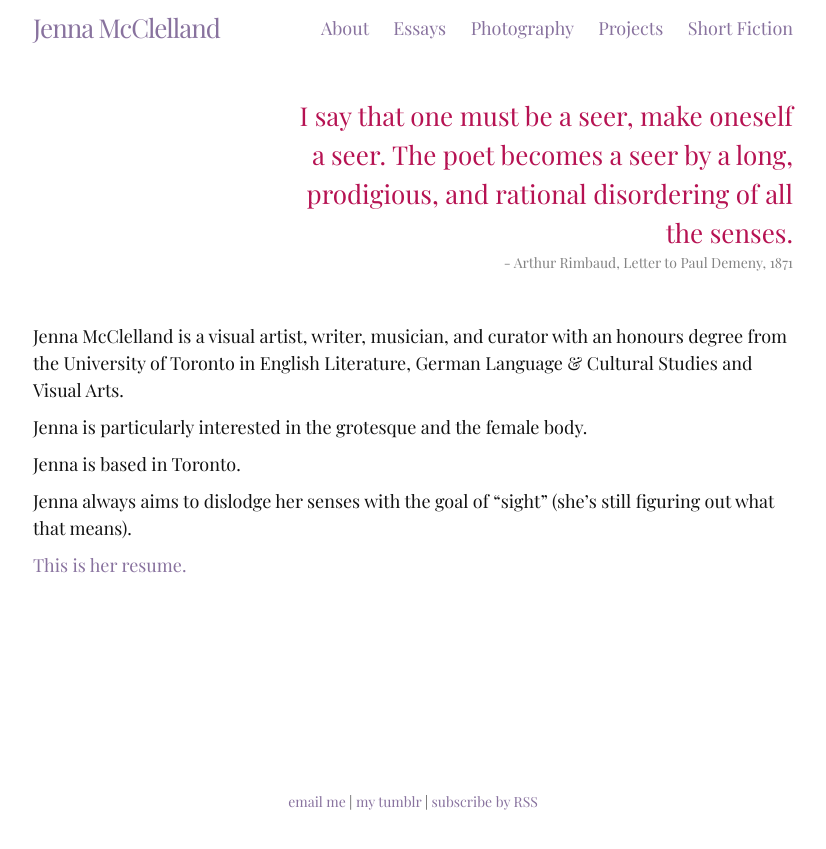
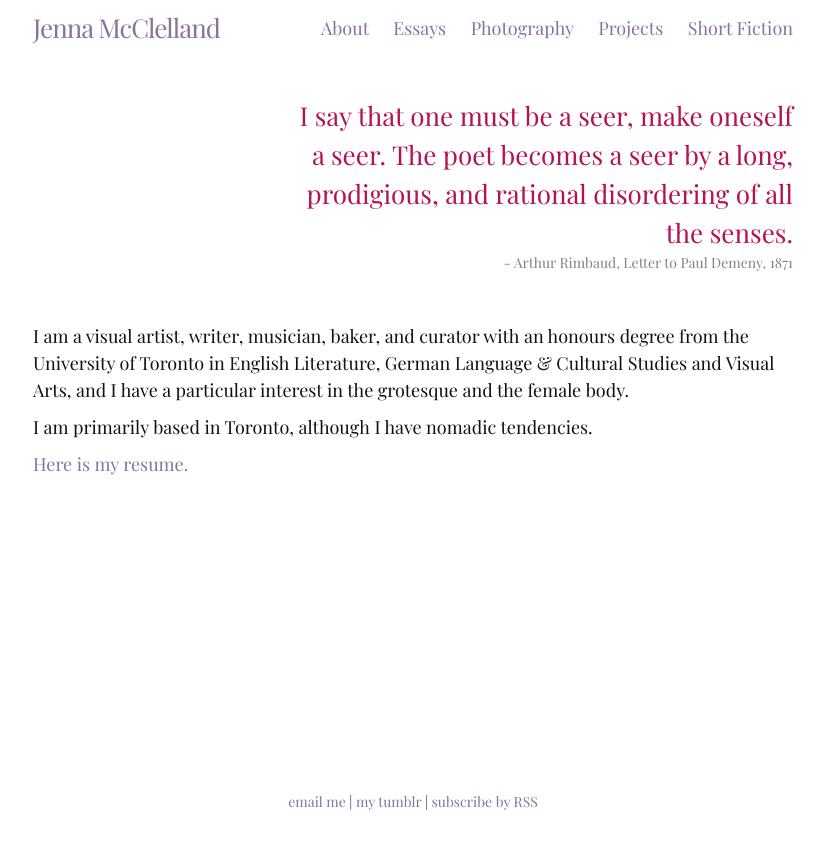
Before and after one commit to jennamcclelland/jennamcclelland.github.io, a Jekyll site: the page built from about.html, in a window 1280 px wide. Shown: the top 849 px of the page, without its empty margins (227-1053 px from the left). Built offline with Jekyll 4.4.1, drawn with Linux system fonts in a browser that asks for light colours.

Commit message:
changing the about page content, and the preview pictures for personal landscapes and summer 77

```diff
--- a/_posts/2014-02-15-summer-prints.markdown
+++ b/_posts/2014-02-15-summer-prints.markdown
@@ -3,7 +3,7 @@ layout: photo
 title: "Summer of '77"
 date: 2015-02-15
 category: photography
-preview: https://googledrive.com/host/0B9DL4N779pZbfjZRWU5xVzNfS0t6Z01yMlBNa3NoME5mTHNsdkhQbHlmU01mXzlUeXc0Mzg/1977%20Summer%20Job%20at%20Festival%20Motor%20Inn%20Chambermaid
+preview: https://googledrive.com/host/0B9DL4N779pZbfjZRWU5xVzNfS0t6Z01yMlBNa3NoME5mTHNsdkhQbHlmU01mXzlUeXc0Mzg/Liz%20trying%20to%20sleep
 ---
 
 ![1977 Summer Job at Festival Motor Inn Chambermaid](https://googledrive.com/host/0B9DL4N779pZbfjZRWU5xVzNfS0t6Z01yMlBNa3NoME5mTHNsdkhQbHlmU01mXzlUeXc0Mzg/1977%20Summer%20Job%20at%20Festival%20Motor%20Inn%20Chambermaid)
--- a/_posts/2015-03-09-personal-landscapes.markdown
+++ b/_posts/2015-03-09-personal-landscapes.markdown
@@ -3,7 +3,7 @@ layout: photo
 title: "Personal Landscapes"
 date: 2015-03-09
 category: photography
-preview: https://googledrive.com/host/0B9DL4N779pZbfk1mQmdZUHkzWnFNNXBEcVZLcE1mdWpuMHVyNG9MQzRfQ0R6blNvWS1PcHM/401%20East
+preview: https://googledrive.com/host/0B9DL4N779pZbfk1mQmdZUHkzWnFNNXBEcVZLcE1mdWpuMHVyNG9MQzRfQ0R6blNvWS1PcHM/Red%20Fingernails
 ---
 
 ![401 East](https://googledrive.com/host/0B9DL4N779pZbfk1mQmdZUHkzWnFNNXBEcVZLcE1mdWpuMHVyNG9MQzRfQ0R6blNvWS1PcHM/401%20East)
--- a/about.html
+++ b/about.html
@@ -15,13 +15,17 @@ permalink: /about/
     </div>
 
     <div class="about-bottom">
-        <p>Jenna McClelland is a visual artist, writer, musician, and curator with an honours degree from the University of Toronto in English Literature, German Language & Cultural Studies and Visual Arts.
+        <p>
+            I am a visual artist, writer, musician, baker, and curator with an honours degree from the University of Toronto in English Literature, German Language & Cultural Studies and Visual Arts, and I have a particular interest in the grotesque and the female body.
         </p>
-        <p>Jenna is particularly interested in the grotesque and the female body.</p>
-        <p>Jenna is based in Toronto.</p>
-        <p>Jenna always aims to dislodge her senses with the goal of “sight” (she’s still figuring out what that means).</p>
         <p>
-            <a href="/assets/resume.pdf">This is her resume.</a>
+            I am primarily based in Toronto, although I have nomadic tendencies.
+        </p>
+        <p>
+            <a href="/assets/resume.pdf">Here is my resume.</a>
+        </p>
+        <p>
+
         </p>
     </div>
 </div>
```
